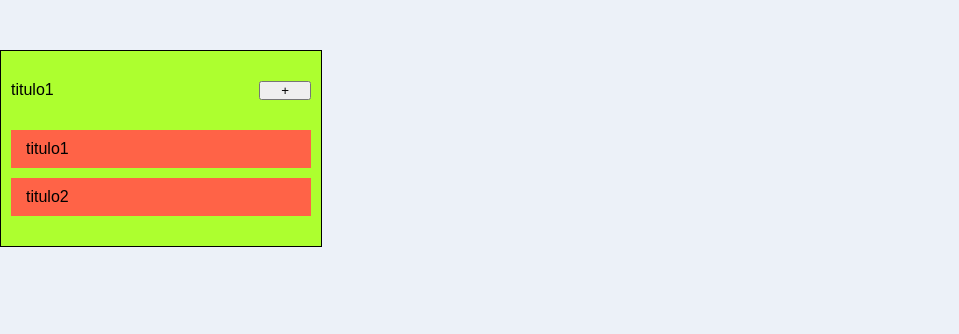
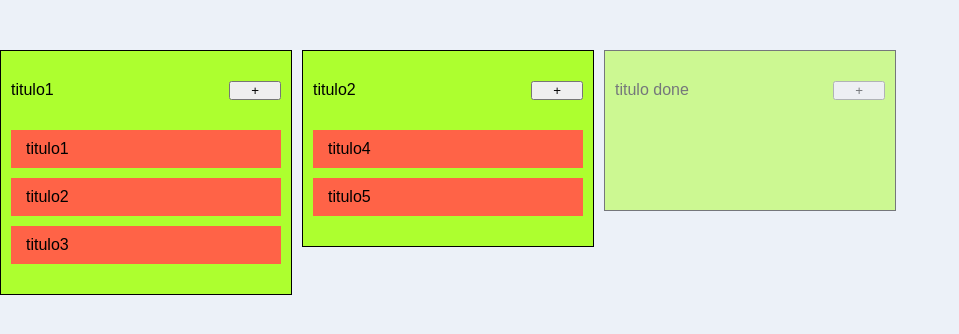
Before and after one commit to BrunoOsio/tcc-front, a React (Vite) app: page / in a window 1280 px wide. Shown: the top 334 px of the page, without its empty margins (0-959 px from the left). Built offline with nearby package versions, Linux system fonts and the light colour scheme.

Commit message:
feature/added dropResult debug

```diff
--- a/src/pages/teamAreaBoard/TeamAreaBoard.tsx
+++ b/src/pages/teamAreaBoard/TeamAreaBoard.tsx
@@ -12,7 +12,7 @@ export const TeamAreaBoard = () => {
   const dispatch = useAppDispatch();
 
   const onDragEnd = (result: DropResult) => {
-    const {source, destination, draggableId } = result;
+    const {source, destination} = result;
 
     if (!destination) return;
 
@@ -20,12 +20,6 @@ export const TeamAreaBoard = () => {
       destination.droppableId === source.droppableId &&
       destination.index === source.index
     ) return;
-
-    // console.log("source index: ", source.index); //0
-    // console.log("destination index: ", destination.index); //1
-    // console.log("source droppableId", source.droppableId); //0
-    // console.log("destination droppableId", destination.droppableId) //0
-    // console.log("draggable id", draggableId);
 
     dispatch(reorder(result));
   }
--- a/src/pages/teamAreaBoard/components/columnContainer/ColumnContainer.tsx
+++ b/src/pages/teamAreaBoard/components/columnContainer/ColumnContainer.tsx
@@ -8,19 +8,21 @@ import {
 import { Column } from "../../../../shared/types/area/column/Column";
 import { TaskCard } from "../taskCard/TaskCard";
 import { Droppable } from "@hello-pangea/dnd";
+import { droppableId } from "../../../../shared/helpers/beautifulDndIdHelpers";
 
 type ColumnContainerProps = {
   column: Column;
 };
 
 export const ColumnContainer: React.FC<ColumnContainerProps> = ({ column }) => {
+
   return (
     <Container isDone={column.isDone}>
       <Header>
         <ColumnName>{column.title}</ColumnName>
         <Button>+</Button>
       </Header>
-      <Droppable droppableId={String(column.id)}>
+      <Droppable droppableId={droppableId(column.id)}>
         {(provided) => (
           <TasksList {...provided.droppableProps} ref={provided.innerRef}>
             {column.tasks.map((task, index) => {
--- a/src/pages/teamAreaBoard/components/columnContainer/styles.ts
+++ b/src/pages/teamAreaBoard/components/columnContainer/styles.ts
@@ -43,4 +43,6 @@ export const TasksList = styled.div`
   display: flex;
   flex-direction: column;
   gap: 10px;
+  min-height: 50px;
+  width: 270px;
 `;
--- a/src/pages/teamAreaBoard/components/taskCard/TaskCard.tsx
+++ b/src/pages/teamAreaBoard/components/taskCard/TaskCard.tsx
@@ -1,4 +1,5 @@
 import { Draggable } from "@hello-pangea/dnd";
+import { draggableId } from "../../../../shared/helpers/beautifulDndIdHelpers";
 import { Task } from "../../../../shared/types";
 import { Container } from "./styles";
 
@@ -10,7 +11,7 @@ type TaskCardProps = {
 export const TaskCard: React.FC<TaskCardProps> = ({ task, index }) => {
 
   return (
-    <Draggable draggableId={String(task.id)} index={index}>
+    <Draggable key={task.id} draggableId={draggableId(task.id)} index={index}>
       {
         (provided) => (
           <Container {...provided.draggableProps} {...provided.dragHandleProps} ref={provided.innerRef}>
--- a/src/pages/teamAreaBoard/components/taskCard/styles.ts
+++ b/src/pages/teamAreaBoard/components/taskCard/styles.ts
@@ -3,7 +3,7 @@ import styled from "styled-components";
 export const Container = styled.article`
   padding: 10px 15px;
   height: 100%;
-  width: 300px;
+  width: 100%;
   background-color: tomato;
   cursor: grab;
   user-select: none;
--- /dev/null
+++ b/src/shared/helpers/beautifulDndIdHelpers.ts
@@ -0,0 +1,39 @@
+import { DropResult } from "@hello-pangea/dnd";
+
+const DEFAULT_SEPARATOR = "-";
+
+const createBeautifulDndId = (id: number, prefix: string): string => {
+
+  return `${prefix + DEFAULT_SEPARATOR + id}`;
+}
+
+export const draggableId = (id: number, prefix = "draggable"):string => {
+  return createBeautifulDndId(id, prefix);
+}
+
+export const droppableId = (id: number, prefix = "droppable"): string => {
+  return createBeautifulDndId(id, prefix);
+}
+
+export const getNumberId = (id: string | undefined): number => {
+  if (!id) return -1;
+
+  return Number(id.split(DEFAULT_SEPARATOR)[1]);
+}
+
+export const debugDropResult = (dropResult: DropResult): void => {
+  console.log(`
+  --------------------
+  > Lista reordenada <
+
+  Tarefa ID: ${dropResult.draggableId}
+
+  Coluna origem: ${dropResult.source.droppableId}
+  ::: posicao inicial da tarefa no indice = ${dropResult.source.index} :::
+
+  Coluna destino: ${dropResult.destination?.droppableId}
+  ::: posicao final da tarefa no indice = ${dropResult.destination?.index} :::
+  --------------------
+
+  `);
+}
--- a/src/shared/services/mock/area/areaMock.ts
+++ b/src/shared/services/mock/area/areaMock.ts
@@ -8,8 +8,8 @@ export const areaMock: Area[] = [
     title: "titulo1",
     columns: [
       columnMock[0],
-      // columnMock[1],
-      // columnMock[2]
+      columnMock[1],
+      columnMock[2]
     ],
     specialization: "programming",
     leader: userMock[0]
--- a/src/shared/services/mock/area/column/columnMock.ts
+++ b/src/shared/services/mock/area/column/columnMock.ts
@@ -7,7 +7,8 @@ export const columnMock: Column[] = [
     title: "titulo1",
     tasks: [
       taskMock[0],
-      taskMock[1]
+      taskMock[1],
+      taskMock[2]
     ],
     isDone: false,
   },
@@ -15,6 +16,7 @@ export const columnMock: Column[] = [
     id: 2,
     title: "titulo2",
     tasks: [
+      taskMock[3],
       taskMock[4],
     ],
     isDone: false,
@@ -23,8 +25,7 @@ export const columnMock: Column[] = [
     id: 3,
     title: "titulo done",
     tasks: [
-      taskMock[2],
-      taskMock[3]
+
     ],
     isDone: true
   }
--- a/src/states/features/columnSlice.ts
+++ b/src/states/features/columnSlice.ts
@@ -4,13 +4,14 @@ import { BaseState } from "./types/BaseState";
 import { teamMock } from "../../shared/services/mock/team/teamMock";
 import { DropResult } from "@hello-pangea/dnd";
 import { findTaskById } from "../../shared/services/task/findTaskById";
+import { debugDropResult, getNumberId } from "../../shared/helpers/beautifulDndIdHelpers";
 
 const tempAreaMock = teamMock[0].areas[0];
 
 type ColumnState = BaseState<Column>;
 
 const initialState: ColumnState = {
-  value: [tempAreaMock.columns[0]],
+  value: [tempAreaMock.columns[0], tempAreaMock.columns[1], tempAreaMock.columns[2]],
   isSuccess: false,
   isLoading: false,
   isError: false,
@@ -39,21 +40,29 @@ export const columnSlice = createSlice({
     reorder(state, action: PayloadAction<DropResult>) {
       const {source, destination} = action.payload;
 
-      const draggableId = Number(action.payload.draggableId);
-      const targetTask = findTaskById(Number(draggableId));
+      debugDropResult(action.payload);
 
+      //task
+      const draggableId = getNumberId(action.payload.draggableId);
+      const targetTask = findTaskById(draggableId);
 
       const sourceTaskIndex = source.index;
-      const destinationTaskIndex = destination?.index || -1;
+      const destinationTaskIndex = destination?.index || 0;
 
-      const columnIndex = Number(source.droppableId) - 1;
-      const column = state.value[columnIndex];
+      //droppableId
+      const sourceDroppableId = getNumberId(source.droppableId);
+      const destinationDroppableId = getNumberId(destination?.droppableId);
 
-      const newTasks = Array.from(column.tasks);
-      newTasks.splice(sourceTaskIndex, 1);
-      newTasks.splice(destinationTaskIndex, 0, targetTask);
+      //column
+      const sourceColumnIndex = sourceDroppableId - 1;
+      const sourceColumn = state.value[sourceColumnIndex];
 
-      state.value[columnIndex].tasks = newTasks;
+      //reorder
+      let sourceNewTasks = Array.from(sourceColumn.tasks);
+      sourceNewTasks.splice(sourceTaskIndex, 1);
+      sourceNewTasks.splice(destinationTaskIndex, 0, targetTask);
+
+      state.value[sourceColumnIndex].tasks = sourceNewTasks;
     }
   }
 });
```
